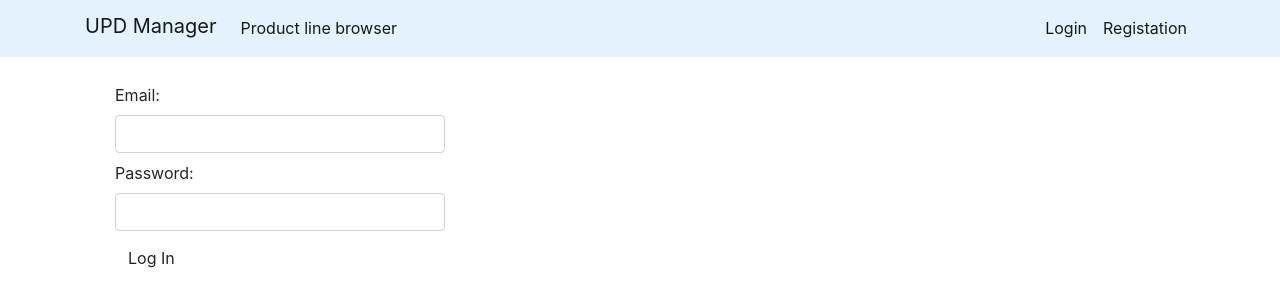
After one commit to aidarhaertdinov/Upd_manager, a Flask app: page /login in a window 1280 px wide. The commit adds this page. Shown: the top 307 px of the page. Run offline with Flask 3, Linux system fonts and the light colour scheme; some libraries are stand-ins or nearby versions.

Commit message:
Add files

```diff
--- a/app/__init__.py
+++ b/app/__init__.py
@@ -15,7 +15,6 @@ bootstrap = Bootstrap()
 migrate = Migrate()
 login_manager = LoginManager()
 
-
 def create_app(config_name="development"):
 
     app = Flask(__name__)
@@ -30,4 +29,7 @@ def create_app(config_name="development"):
     from .main import main
     app.register_blueprint(main)
 
+    from.auth import auth
+    app.register_blueprint(auth)
+
     return app
--- /dev/null
+++ b/app/auth/__init__.py
@@ -0,0 +1,5 @@
+from flask import Blueprint
+
+auth = Blueprint("auth", __name__, template_folder="templates", static_folder="static")
+
+from . import view
--- /dev/null
+++ b/app/auth/form.py
@@ -0,0 +1,16 @@
+from flask_wtf import FlaskForm
+from wtforms import EmailField, SubmitField, PasswordField, StringField
+from wtforms.validators import DataRequired, Length, EqualTo
+
+
+class LoginForm(FlaskForm):
+    email = EmailField("Email: ", validators=[DataRequired()])
+    password = PasswordField("Password: ", validators=[DataRequired(), Length(1, 30)])
+    submit = SubmitField("Log In")
+
+
+class RegistrationForm(FlaskForm):
+    email = EmailField("Email: ", validators=[DataRequired()])
+    password = PasswordField("Password: ", validators=[DataRequired(), Length(1, 30), EqualTo('check_password')])
+    check_password = PasswordField("Password: ", validators=[DataRequired(), Length(1, 30)])
+    submit = SubmitField("Log In")
--- /dev/null
+++ b/app/auth/templates/auth/authorization.html
@@ -0,0 +1,15 @@
+{% extends "main/base.html" %}
+{% import "bootstrap/wtf.html" as wtf %}
+{% block title %} {{title}} {% endblock %}
+{% block content %}
+    <div class="container center">
+        <div class="col">
+            {% for msg in get_flashed_messages() %}
+                <div class = "flash bg-danger"> {{ msg }} </div>
+            {% endfor%}
+            <div class="col-md-4 center_div">
+                {{ wtf.quick_form(form) }}
+            </div>
+        </div>
+    </div>
+{% endblock %}
--- /dev/null
+++ b/app/auth/view.py
@@ -0,0 +1,52 @@
+from flask import flash, url_for, redirect, render_template
+
+from . import auth
+from .form import LoginForm, RegistrationForm
+from ..model import Users, db
+
+from .. import login_manager
+from flask_login import login_user, logout_user, login_required, current_user
+
+
+@login_manager.user_loader
+def load_user(user_id):
+    return Users.query.get(user_id)
+
+
+@auth.route("/login", methods=['GET', 'POST'])
+def login():
+    form = LoginForm()
+    if form.validate_on_submit():
+        user = Users.query.filter_by(user_name=form.email.data.lower()).first()
+        if user is not None and user.check_password(form.password.data):
+            login_user(user, remember=True)
+            return redirect(url_for("auth.success"))
+        else:
+            flash("You entered incorrect email or password")
+    return render_template("auth/authorization.html", form=form, title="login")
+
+
+@auth.route("/registration", methods=['GET', 'POST'])
+def registration():
+    form = RegistrationForm()
+    if form.validate_on_submit():
+        user = Users(form.email.data, form.password.data)
+        db.session.add(user)
+        db.session.commit()
+        login_user(user, remember=True)
+        return redirect(url_for("auth.success"))
+    return render_template("auth/authorization.html", form=form, title="registration")
+
+
+@auth.route("/logout")
+@login_required
+def logout():
+    logout_user()
+    flash('You have been logged out.')
+    return redirect(url_for("auth.login"))
+
+
+@auth.route("/success")
+@login_required
+def success():
+    return render_template("auth/log_in.html", title="log in")
--- a/app/main/form.py
+++ b/app/main/form.py
@@ -8,8 +8,8 @@ class ProductLineForm(FlaskForm):
     unit_of_measurement = StringField("Единица измерения: ", validators=[DataRequired()])
     quantity = FloatField("Количество: ", validators=[DataRequired()])
     price = FloatField("Цена: ", validators=[DataRequired()])
-    cost_without_tax = FloatField("Стоимость товаров без налога: ", validators=[DataRequired()])
-    tax_rate = StringField("Налоговая ставка: ", validators=[DataRequired()])
+    cost_without_tax = FloatField("Стоимость товаров без налога: ", validators=[DataRequired()] )
+    tax_rate = FloatField("Налоговая ставка %: ", validators=[DataRequired()])
     tax_amount = FloatField("Сумма налога: ", validators=[DataRequired()])
     cost_with_tax = FloatField("Стоимость товаров c налогом: ", validators=[DataRequired()])
     submit = SubmitField("Отправить")
--- a/app/main/templates/main/base.html
+++ b/app/main/templates/main/base.html
@@ -14,7 +14,8 @@
 {% endblock %}
 
 {% block navbar %}
-<nav class="navbar navbar-expand-lg navbar-light" style="background-color: #e3f2fd;">
+<nav class="navbar navbar-expand-lg navbar-light">
+  <div class="container">
     <a class="navbar-brand" href='{{ url_for("main.index") }}'>UPD Manager</a>
     <button class="navbar-toggler" type="button" data-toggle="collapse" data-target="#navbarSupportedContent" aria-controls="navbarSupportedContent" aria-expanded="false" aria-label="Toggle navigation">
       <span class="navbar-toggler-icon"></span>
@@ -26,6 +27,13 @@
           <a class="nav-link" href='{{ url_for("main.product_line_browser") }}'>Product line browser <span class="sr-only">(current)</span></a>
         </li>
       </ul>
+      <ul class="navbar-nav ml-auto">
+        <li class="nav-item active">
+          <a class="nav-link" href='{{ url_for("auth.login") }}'>Login <span class="sr-only">(current)</span></a>
+          <a class="nav-link" href='{{ url_for("auth.registration") }}'>Registation <span class="sr-only">(current)</span></a>
+        </li>
+      </ul>
+    </div>
   </div>
 </nav>
 {% endblock %}
--- a/app/main/templates/main/main.html
+++ b/app/main/templates/main/main.html
@@ -5,7 +5,8 @@
 {{ dropzone.load_css() }}
 {{ dropzone.load_js() }}
 {{ dropzone.create(action=url_for('main.upload')) }}
-{{ dropzone.config(max_files=10, timeout=10000, default_message='<img src="static/excel_filetype_icon.png"><br>Перетащите EXCEL файл сюда<br>или<br><button type="button" class="btn btn-secondary">ВЫБЕРИТЕ ФАЙЛ</button>') }}
+{{ dropzone.config(max_files=10, timeout=10000, default_message='<img src="static/excel_filetype_icon.png">
+<br>Перетащите EXCEL файл сюда<br>или<br><button type="button" class="btn btn-secondary">ВЫБЕРИТЕ ФАЙЛ</button>') }}
 <div class="send_button">
     <a class="btn btn-success btn-lg" href='{{ url_for("main.product_line_browser") }}'>Отправить</a>
 </div>
--- a/app/static/css/style.css
+++ b/app/static/css/style.css
@@ -3,10 +3,13 @@ h1 {
     text-align: center;
     color: gray;
 }
+.navbar {
+    background-color: #e3f2fd;
+    margin-bottom: 2%;
+}
 
 .btn-group {
-    margin-top: 20px;
-    margin-bottom: 20px;
+    margin-bottom: 2%;
 }
 
 .table {
@@ -59,3 +62,16 @@ h1 {
 .product_line_icons {
     width: 25px;
 }
+.nav-item {
+    display:flex;
+}
+.navbar-brand {
+    padding-top: 0;
+}
+.form-group {
+    margin-bottom: 0.5em;
+}
+.form-control {
+    height: 3em;
+    font-size: 0.8rem;
+}
```
Also changed, not shown: app/auth/templates/auth/log_in.html (added, +13 -0 lines), app/main/service.py (+0 -12 lines), app/main/templates/main/1.html (deleted, +0 -10 lines), app/main/templates/main/product_line_editor.html (+23 -4 lines), app/main/view.py (+6 -6 lines), 1 other file. Lines whose indentation alone changed are shown as unchanged.
